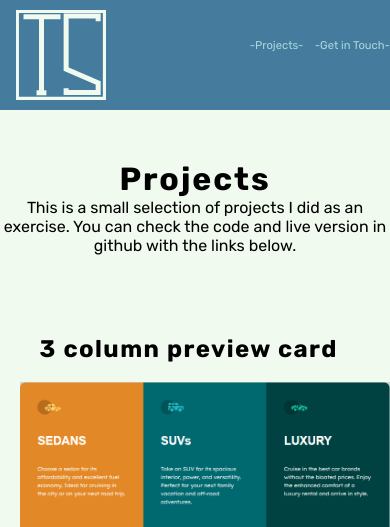
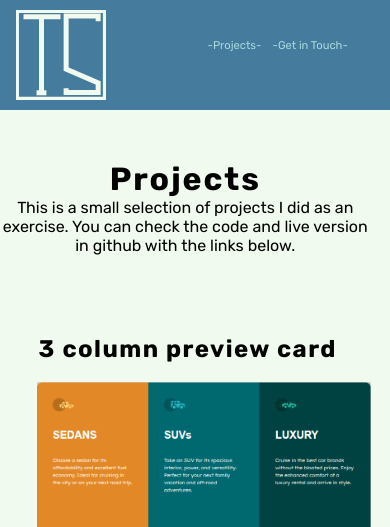
Before and after one commit to Ts1vanov/portfolio, a plain HTML site: page index.html in a window 390 px wide. Shown: the top 527 px of the page. Drawn offline with Linux system fonts and the light colour scheme.

Commit message:
Add files via upload

```diff
--- a/media.css
+++ b/media.css
@@ -23,7 +23,7 @@
         display: flex;
         height: fit-content;
         margin-top: 5%;
-        margin-right: 0px;
+        margin-right: 5vh;
         padding-left: 1em;
     }
     .nav a {
@@ -35,14 +35,14 @@
     }
 .main {
     margin-left: 0px;
-    width: 100%;
+    width: 95%;
 }
     #about {
         width: 90%;
         margin: auto;
     }
     .project {
-        width: 95%;
+        width: 90%;
         margin-right: 1em;
     }
     #contact {
```
Also changed, not shown: index.html (+1 -1 lines).
